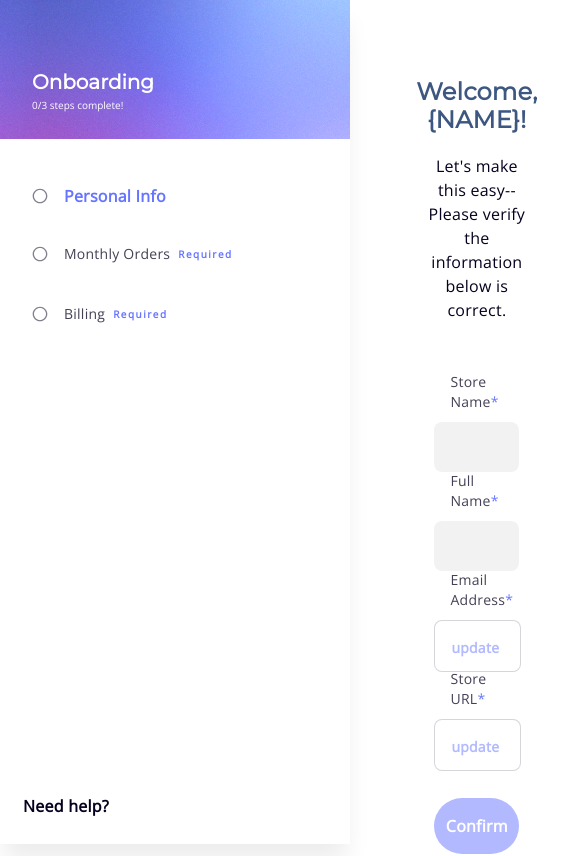
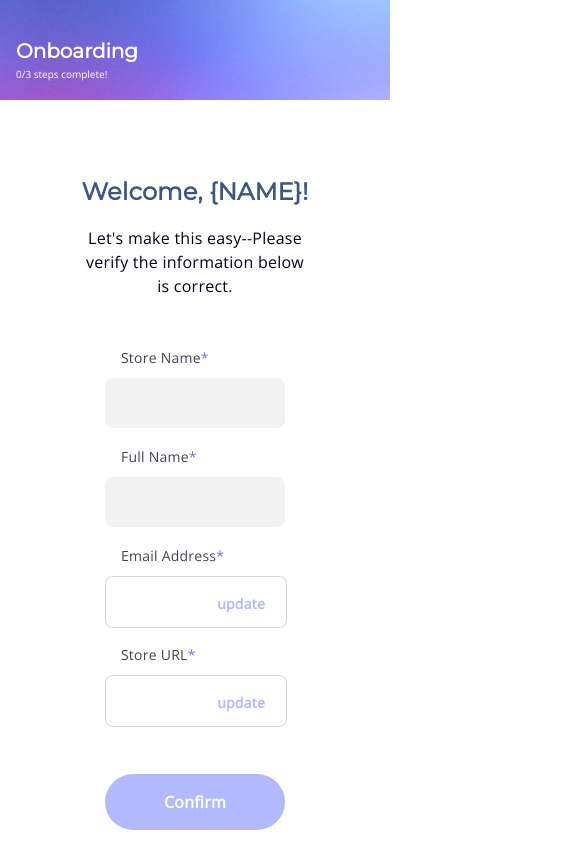
Before and after one commit to dkhmora/shipinsure-onboarding, a React (Create React App) app: page / in a window 390 px wide. Shown: the top 856 px of the page, 585 px wide, since content can reach past the window. Built offline with nearby package versions, Linux system fonts and the light colour scheme.

Commit message:
SideBar Header now adapts to mobile device sizing

```diff
--- a/src/App.css
+++ b/src/App.css
@@ -1,8 +1,17 @@
 .App {
   display: flex;
   flex: 1;
-  flex-direction: row;
+  flex-direction: column;
   text-align: center;
+}
+
+@media (min-width: 1024px) {
+  .App {
+    display: flex;
+    flex: 1;
+    flex-direction: row;
+    text-align: center;
+  }
 }
 
 .App-logo {
--- a/src/App.js
+++ b/src/App.js
@@ -1,11 +1,28 @@
 import "./App.css";
 import SideBar from "./components/NavBar/SideBar";
 import FormContainer from "./components/Form/Container";
-import { useState } from "react";
+import { useEffect, useState } from "react";
 import { onboardingSteps } from "./constants";
+import Header from "./components/NavBar/Header";
 
 function App() {
   const [steps, setSteps] = useState(onboardingSteps);
+  const [windowDimension, setWindowDimension] = useState(null);
+
+  useEffect(() => {
+    setWindowDimension(window.innerWidth);
+  }, []);
+
+  useEffect(() => {
+    function handleResize() {
+      setWindowDimension(window.innerWidth);
+    }
+
+    window.addEventListener("resize", handleResize);
+    return () => window.removeEventListener("resize", handleResize);
+  }, []);
+
+  const isMobile = windowDimension && windowDimension <= 1024;
 
   const handleFormSubmit = (stepTitle, formData) => {
     const stepTitleIndex = steps.findIndex((step) => step.title === stepTitle);
@@ -21,7 +38,7 @@ function App() {
 
   return (
     <div className="App">
-      <SideBar steps={steps} />
+      {isMobile ? <Header steps={steps} /> : <SideBar steps={steps} />}
 
       <FormContainer steps={steps} onSubmit={handleFormSubmit} />
     </div>
--- a/src/components/NavBar/Header.jsx
+++ b/src/components/NavBar/Header.jsx
@@ -7,8 +7,8 @@ export default function SideBarHeader({ steps }) {
 
   return (
     <div className="sidebar-header-container">
-      <div className="sidebar-header-image">
-        <img src={SideBarHeaderImage} alt="sidebar-header" />
+      <div className="sidebar-header-image-container">
+        <img src={SideBarHeaderImage} className="sidebar-header-image" alt="sidebar-header" />
       </div>
 
       <div className="sidebar-header-text-overlay">
--- a/src/components/NavBar/SideBar.css
+++ b/src/components/NavBar/SideBar.css
@@ -23,20 +23,27 @@ p {
 }
 
 .sidebar-header-container {
-  position: relative;
-  width: 350px;
-  height: 139px;
+  position: -webkit-sticky;
+  position: sticky;
+  top: 0;
+  left: 0;
+  height: 100px;
 }
 
 .sidebar-header-image {
+  width: 100%;
+  height: 100px;
+}
+
+.sidebar-header-image-container {
   right: 0px;
   top: 0px;
 }
 
 .sidebar-header-text-overlay {
   position: absolute;
-  left: 32px;
-  bottom: 27px;
+  left: 16px;
+  bottom: 19px;
   align-items: start;
 }
 
@@ -48,6 +55,26 @@ p {
   font-weight: 700;
   line-height: normal;
   margin-bottom: 4px;
+}
+
+@media (min-width: 1024px) {
+  .sidebar-header-container {
+    position: relative;
+    width: 350px;
+    height: 139px;
+  }
+
+  .sidebar-header-image {
+    width: 100%;
+    height: 139px;
+  }
+
+  .sidebar-header-text-overlay {
+    position: absolute;
+    left: 32px;
+    bottom: 27px;
+    align-items: start;
+  }
 }
 
 .sidebar-header-sub-text {
```
Also changed, not shown: src/components/NavBar/MobileAppBar.jsx (added, +10 -0 lines).
